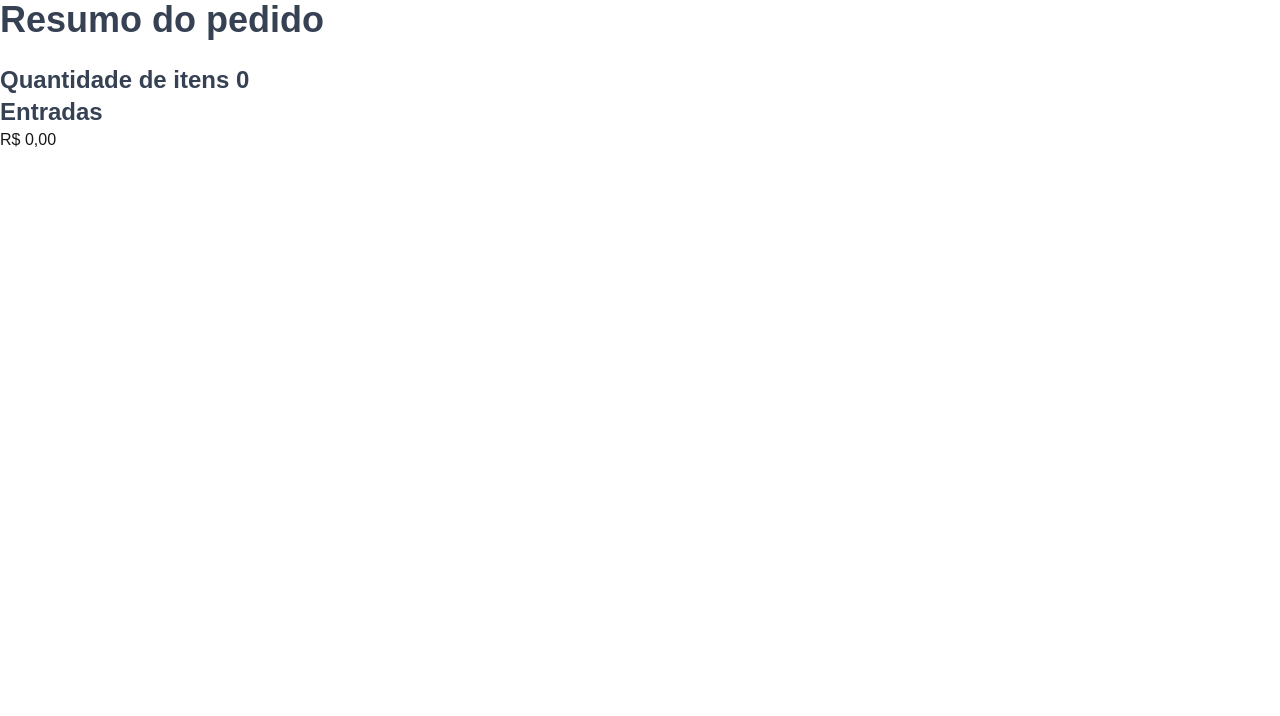
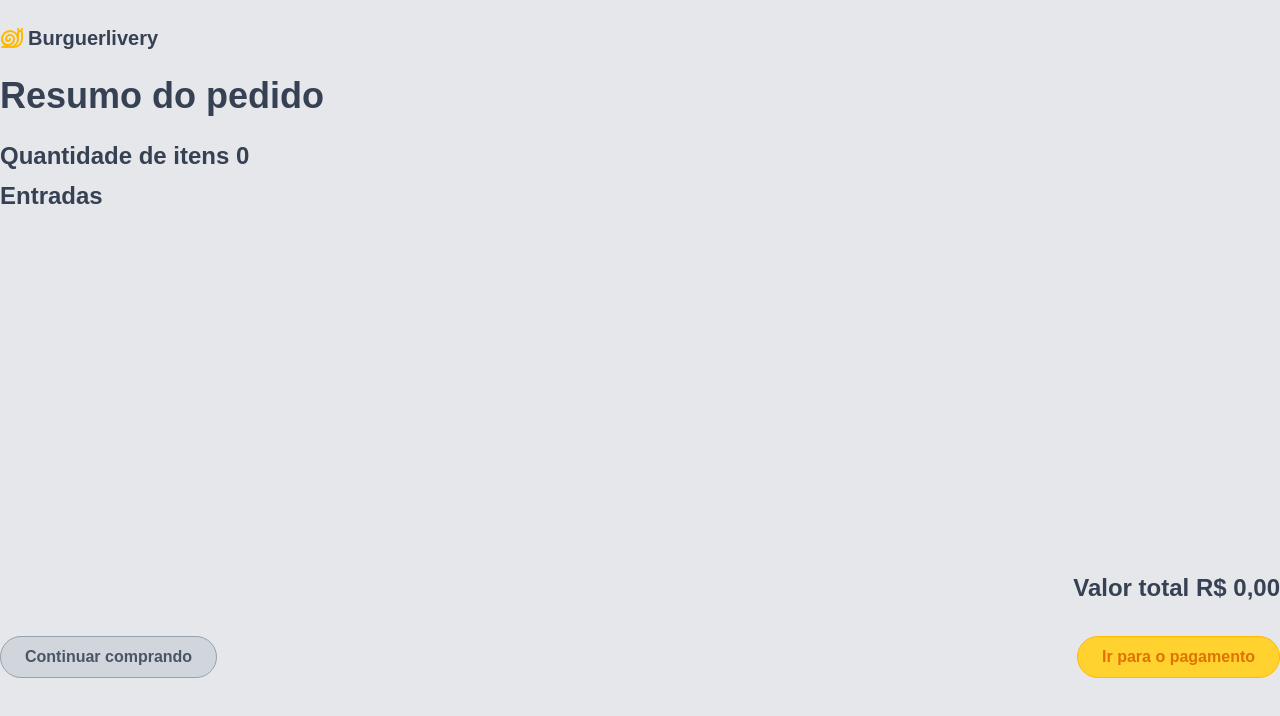
Before and after one commit to ubirajarapelli/1tdspsr-burguerlivery, a Next.js app: page /resumo in a window 1280 px wide. Shown: the top 716 px of the page. Built offline with nearby package versions, Linux system fonts and the light colour scheme.

Commit message:
add resumo page

```diff
--- a/app/components/header/header.tsx
+++ b/app/components/header/header.tsx
@@ -54,13 +54,12 @@ export const Header = () => {
             <>
               <li className="text-gray-700">Olá: {userData?.name}</li>
               <li>
-                <Link
-                  href=""
+                <span
                   className="cursor-pointer text-gray-700 hover:text-amber-600"
                   onClick={handleLogout}
                 >
                   <LogOut />
-                </Link>
+                </span>
               </li>
             </>
           ) : (
--- /dev/null
+++ b/app/resumo/layout.tsx
@@ -0,0 +1,54 @@
+"use client"
+import { useRouter } from "next/navigation"
+import { Footer, Logo } from "../components"
+import { LogOut } from "lucide-react"
+import { useEffect, useState } from "react"
+import { UserData } from "../types/userData"
+
+export default function OrderLayout({
+  children,
+}: Readonly<{ children: React.ReactNode }>) {
+  const router = useRouter()
+  const [userData, setUserData] = useState<UserData>(null)
+
+  useEffect(() => {
+    const userString = sessionStorage.getItem("user")
+    const unParsedUserData = userString ? JSON.parse(userString) : null
+
+    setUserData(unParsedUserData || null)
+  }, [])
+
+  const handleLogout = () => {
+    sessionStorage.removeItem("token")
+    sessionStorage.removeItem("user")
+    router.push("/")
+  }
+
+  return (
+    <main className="bg-gray-200 min-h-screen">
+      <div className="container mx-auto mb-6">
+        <header className="py-6 flex justify-between items-center">
+          <span className="flex items-center gap-1">
+            <Logo />
+          </span>
+          {userData ? (
+            <ul className="flex items-center gap-6">
+              <li className="text-gray-700">Olá: {userData?.name}</li>
+              <li>
+                <span
+                  className="cursor-pointer text-gray-700 hover:text-amber-600"
+                  onClick={handleLogout}
+                >
+                  <LogOut />
+                </span>
+              </li>
+            </ul>
+          ) : null}
+        </header>
+        <section className="flex flex-col justify-center items-center min-h-96 gap-2">
+          {children}
+        </section>
+      </div>
+    </main>
+  )
+}
--- a/app/resumo/page.tsx
+++ b/app/resumo/page.tsx
@@ -4,6 +4,7 @@ import { useContext } from "react"
 import OrderContext, { OrderContextValue } from "../context/orderContext"
 import { formatCurrency } from "../utils"
 import { Trash2 } from "lucide-react"
+import Link from "next/link"
 
 export default function Resumo() {
   const { totalValue, totalItems, appetizerOrder, setAppetizerOrder } =
@@ -18,28 +19,40 @@ export default function Resumo() {
   }
 
   return (
-    <section className="container mx-auto h-screen">
+    <>
+      <section className="container mx-auto">
         <h1 className="text-4xl text-gray-700 font-bold mb-6">
           Resumo do pedido
         </h1>
-      <p className="text-2xl text-gray-700 font-bold">
+        <p className="text-2xl text-gray-700 font-bold mb-2">
           Quantidade de itens {totalItems}
         </p>
-
+        <div className="min-h-96">
           <div>
-        <h2 className="text-2xl text-gray-700 font-bold">Entradas</h2>
+            <h2 className="text-2xl text-gray-700 font-bold mb-2">Entradas</h2>
             {appetizerOrder.map((appetizer) => (
-          <div key={appetizer.id}>
+              <div
+                key={appetizer.id}
+                className="my-4 p-6 bg-gray-50 border-gray-500 rounded-lg shadow-xs"
+              >
+                <div className="flex items-start gap-4">
                   <Image
                     src={appetizer.image}
                     alt={appetizer.title}
-              width={60}
-              height={60}
+                    width={180}
+                    height={180}
+                    className="object-cover rounded-lg"
                   />
-            <p>{appetizer.title}</p>
-            <p>{formatCurrency(appetizer.value)}</p>
-
+                  <div className="h-full flex flex-col justify-between grow">
+                    <p className="text-xl text-gray-700 font-semibold mb-6">
+                      {appetizer.title}
+                    </p>
+                    <p className="text-xl text-gray-700 font-bold mb-6">
+                      {formatCurrency(appetizer.value)}
+                    </p>
+                  </div>
                   <button
+                    className="p-4 self-center text-red-700 hover:text-red-500 hover:bg-gray-200 rounded-lg transition-colors duration-200 cursor-pointer"
                     type="button"
                     aria-label="excluir"
                     onClick={() => handleDelete(appetizer.id)}
@@ -47,9 +60,28 @@ export default function Resumo() {
                     <Trash2 />
                   </button>
                 </div>
+              </div>
             ))}
           </div>
-      <p>{formatCurrency(totalValue)}</p>
+        </div>
       </section>
+      <p className="w-full text-2xl text-gray-700 text-right font-bold mb-6">
+        Valor total {formatCurrency(totalValue)}
+      </p>
+      <div className="w-full flex justify-between items-center">
+        <Link
+          href="/pages/entradas"
+          className="py-2 px-6 rounded-full bg-gray-300 text-gray-600 font-semibold border border-gray-400"
+        >
+          Continuar comprando
+        </Link>
+        <Link
+          href="/checkout"
+          className="py-2 px-6 rounded-full bg-amber-300 text-amber-600 font-semibold border border-amber-400"
+        >
+          Ir para o pagamento
+        </Link>
+      </div>
+    </>
   )
 }
```
Lines whose indentation alone changed are shown as unchanged.
